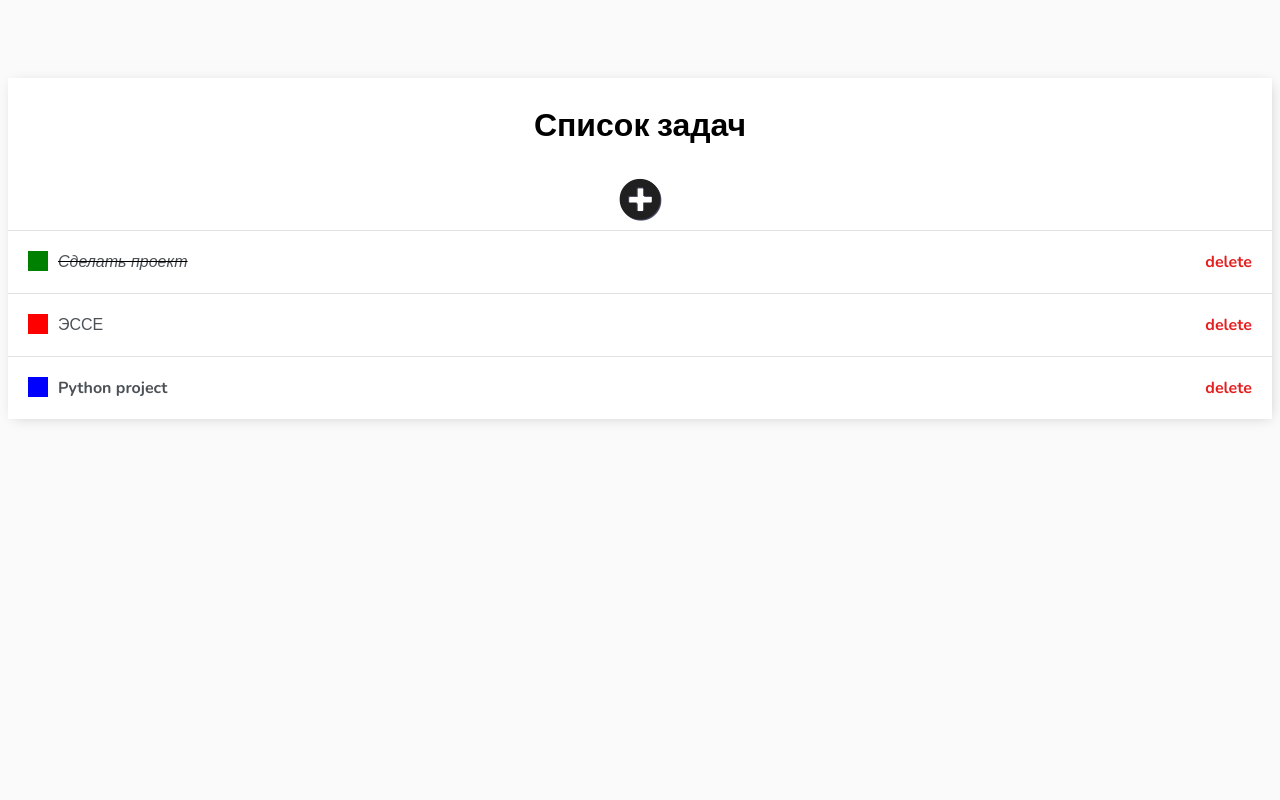
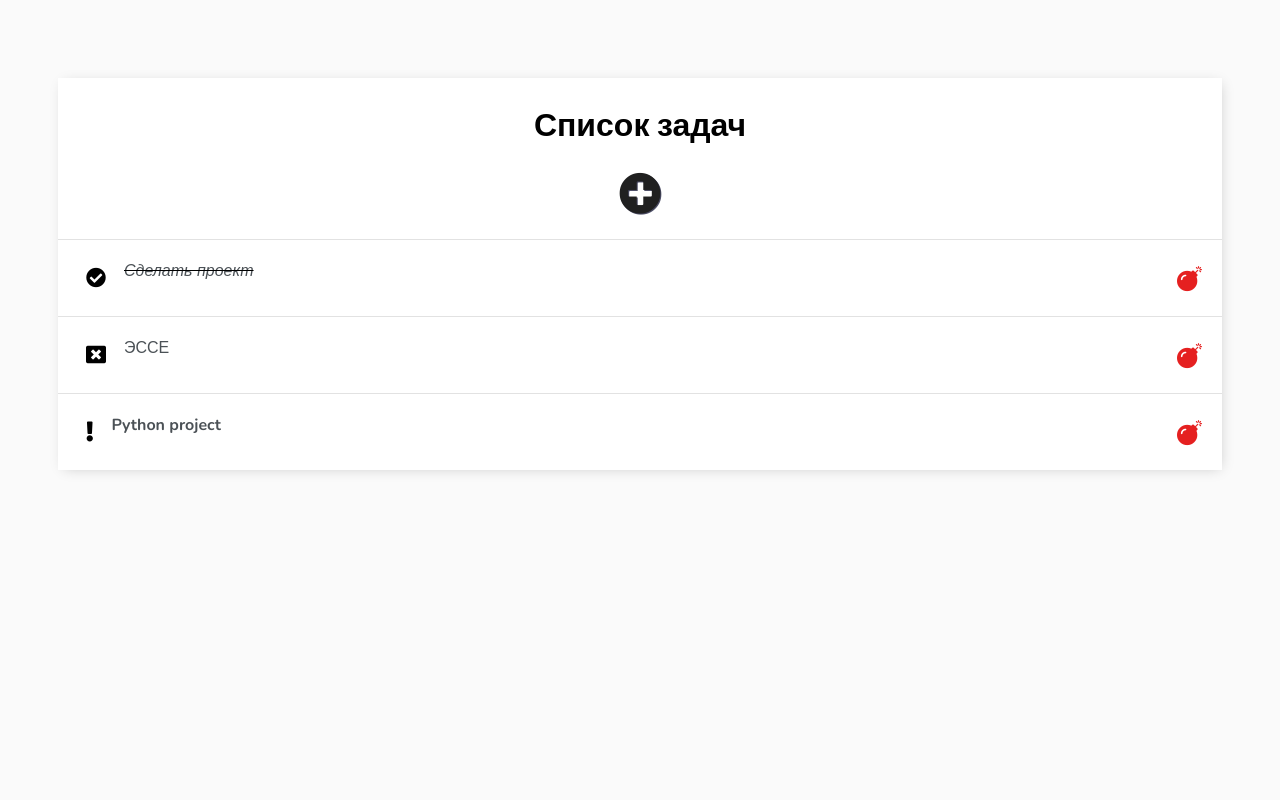
Before and after one commit to Chikaboy/lab, a Django app: page / in a window 1280 px wide. Run offline with Django 3.2, Linux system fonts and the light colour scheme; data comes from the database, SQL or seed files in the repository.

Commit message:
fifth commit

```diff
--- a/to_do/static/css/to_do.css
+++ b/to_do/static/css/to_do.css
@@ -1,7 +1,8 @@
 body {
        background-color: #FAFAFA;
        font-family: 'Nunito', sans-serif;
-       padding-top: 50px;
+       padding: 50px;
+
         }
 
 h1, h2, h3, h4, h5, h6 {
@@ -21,6 +22,11 @@ a, p {
         text-align: center;
         margin-top: 20px;
         padding-top: 20px;
+}
+
+.check{
+        padding: 8px;
+        font-size: 20px;
 }
 
 .header-bar {
@@ -60,42 +66,19 @@ a, p {
             color: #4b5156;
             margin-left: 10px;
 }
-.task-complete-icon {
-
-            height: 20px;
-            width: 20px;
-            background-color: green;
-
-}
-
-.task-incomplete-icon {
-            height: 20px;
-            width: 20px;
-            background-color: blue;
-
-}
-
-.task-cancelled-icon {
-            height: 20px;
-            width: 20px;
-            background-color: red;
-
-}
 
 .delete-link{
             text-decoration: none;
-            font-weight: 900;
+            font-weight: 300;
+            font-size: 25px;
             color: #E52020;
             line-height: 0;
 }
 
-#search-add-wrapper {
-            display: flex;
-            justify-decoration: space-between;
-            align-items: center;
-            padding: 10px;
+.plus{
+        text-align: center;
+        margin: 25px;
 }
-
 #add-link {
             width: 100%;
             text-align: center;
--- a/to_do/templates/to_do/task_list.html
+++ b/to_do/templates/to_do/task_list.html
@@ -4,8 +4,8 @@
 
         <h1 class="text1">Список задач</h1>
 
-<div id="search-add-wrapper" class="search">
 
+<div class="plus">
 <a id="add-link" href="{% url 'task-create' %}"><i class="fas fa-plus-circle"></i></a>
 </div>
 
@@ -15,22 +15,28 @@
     <div class="task-wrapper">
         {% if task.status == 'YES' %}
             <div class="task-title">
-                <div class="task-complete-icon"></div>
+                <div class="check">
+                <i class="fas fa-check-circle"></i>
+                </div>
                 <i><s><a href="{% url 'task-edit' task.id %}">{{task}}</a></s></i>
             </div>
-            <a class="delete-link" href="{% url 'task-delete' task.id %}">delete</a>
+            <a class="delete-link" href="{% url 'task-delete' task.id %}"><i class="fas fa-bomb"></i></a>
             {% elif task.status == 'PL' %}
             <div class="task-title">
-                <div class="task-incomplete-icon"></div>
+                <div class="check">
+                <i class="fas fa-exclamation"></i>
+                </div>
                 <a href="{% url 'task-edit' task.id %}">{{task}}</a>
             </div>
-            <a class="delete-link" href="{% url 'task-delete' task.id %}">delete</a>
+            <a class="delete-link" href="{% url 'task-delete' task.id %}"><i class="fas fa-bomb"></i></a>
         {% elif task.status == 'NOT' %}
             <div class="task-title">
-                <div class="task-cancelled-icon"></div>
+                <div class="check">
+                <i class="fas fa-window-close"></i>
+                </div>
                 <a href="{% url 'task-edit' task.id %}">{{task}}</a>
             </div>
-            <a class="delete-link" href="{% url 'task-delete' task.id %}">delete</a>
+            <a class="delete-link" href="{% url 'task-delete' task.id %}"><i class="fas fa-bomb"></i></a>
 
         {% endif %}
 
```
